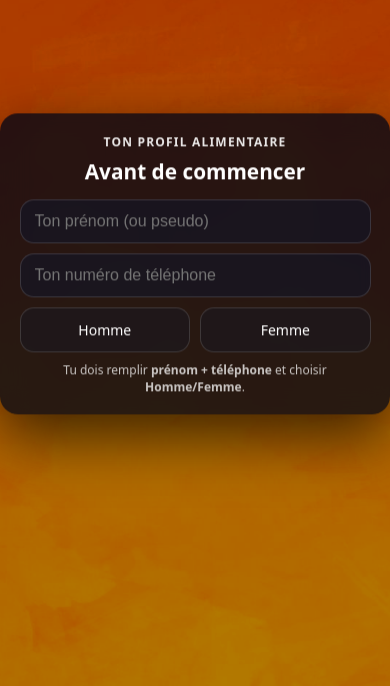
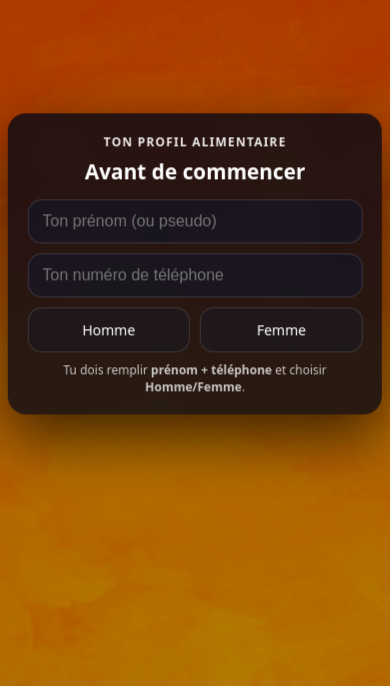
Before and after one commit to Th0m4s13/questionnaire-ancestral, a React (Vite) app in the folder questionnaire-ancestral/: page / in a window 390 px wide. Shown: the part 158-844 px from the top of the page. Built offline with nearby package versions, Linux system fonts and the light colour scheme.

Commit message:
Adjust card width to 96vw for better mobile spacing

```diff
--- a/questionnaire-ancestral/src/App.jsx
+++ b/questionnaire-ancestral/src/App.jsx
@@ -1187,7 +1187,7 @@ const styles = {
     left: "50%",
     transform: "translate(-50%, -50%)",
     zIndex: 1,
-    width: "min(460px, 100vw)",
+    width: "min(460px, 96vw)",
     maxHeight: "calc(100dvh - 40px)",
     overflowY: "auto",
     WebkitOverflowScrolling: "touch",
```
